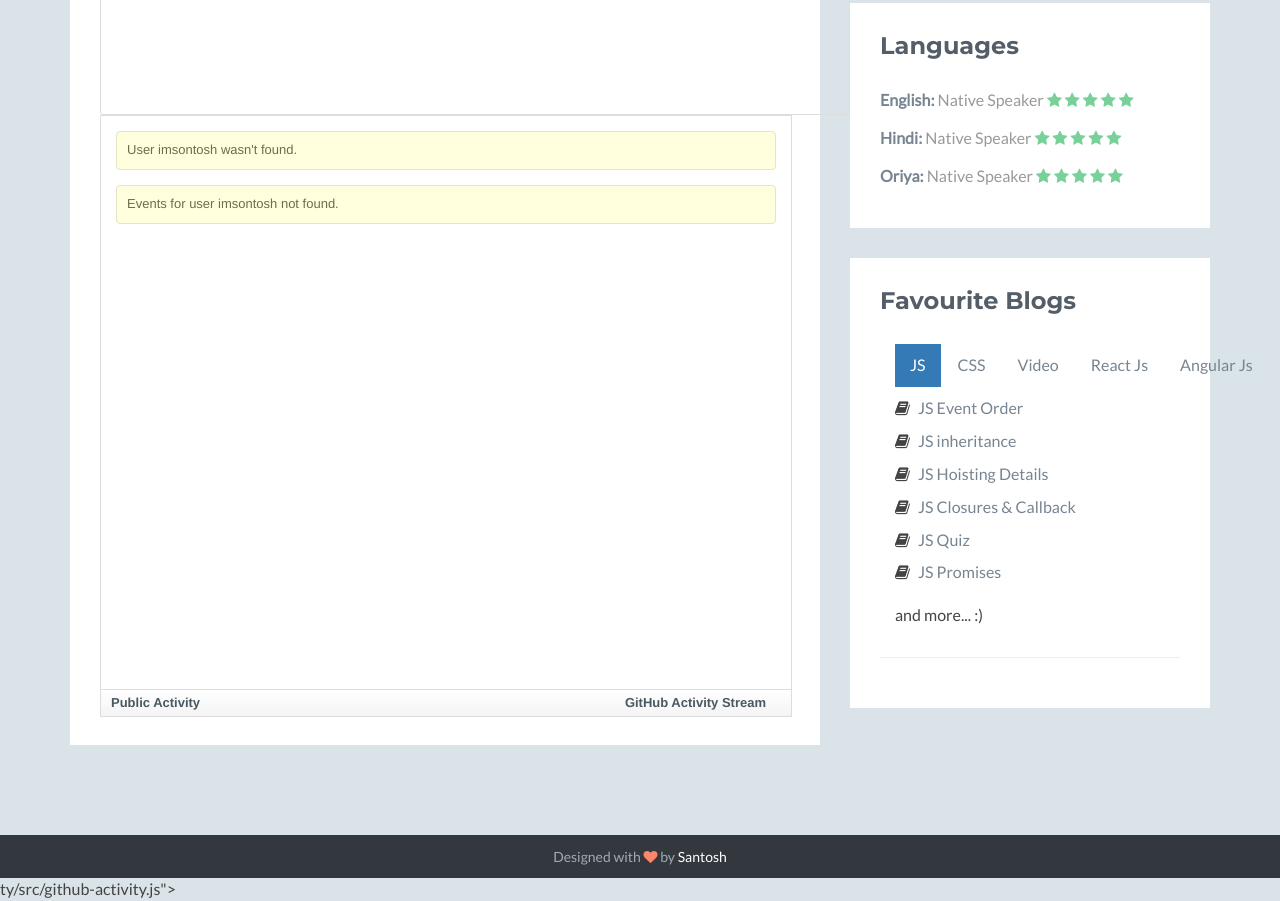
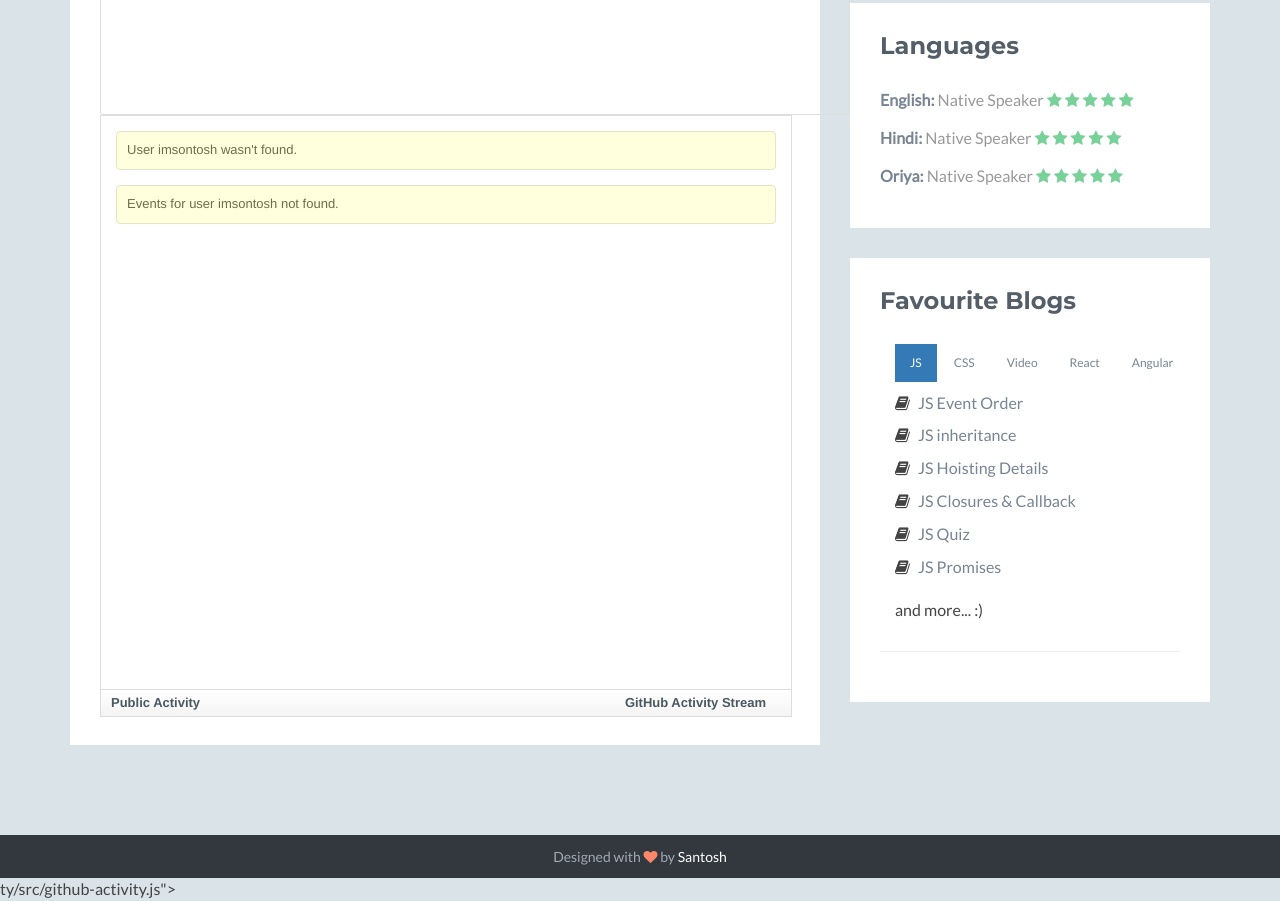
Before and after one commit to imsontosh/imsontosh.github.io, a website: page index.html in a window 1280 px wide. Shown: the part 1311-2212 px from the top of the page. Drawn offline with Linux system fonts and the light colour scheme; no server answers; a web font is replaced by a local one.

Commit message:
CSS Fixes of Blogs

```diff
--- a/assets/css/styles.css
+++ b/assets/css/styles.css
@@ -544,9 +544,12 @@ iframe {
     width: 1360px;
   }
 }
-
+#exTab1 {
+  margin-bottom: 10px;
+}
 #exTab1 .nav-pills > li > a {
   border-radius: 0;
+  font-size: 12px;
 }
 
 #js-blog-list,#cs-blog-list{
--- a/index.html
+++ b/index.html
@@ -256,9 +256,9 @@
                                     </li>
                                     <li><a href="#3a" data-toggle="tab">Video</a>
                                     </li>
-                                    <li><a href="#4a" data-toggle="tab">React Js</a>
+                                    <li><a href="#4a" data-toggle="tab">React</a>
                                     </li>
-                                    <li><a href="#5a" data-toggle="tab">Angular Js</a>
+                                    <li><a href="#5a" data-toggle="tab">Angular</a>
                                     </li>
                                 </ul>
                                 <div class="tab-content clearfix">
```
Also changed, not shown: dist/bundle.css.
